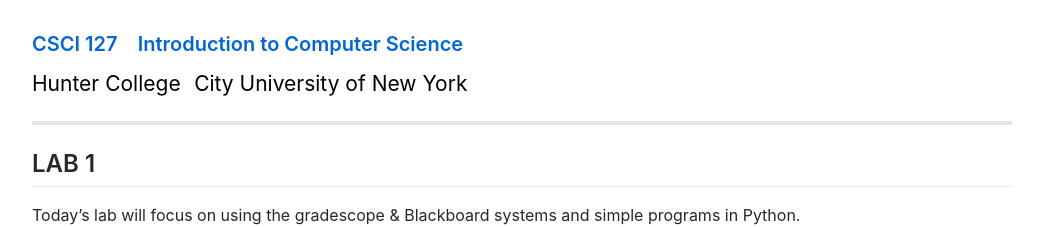
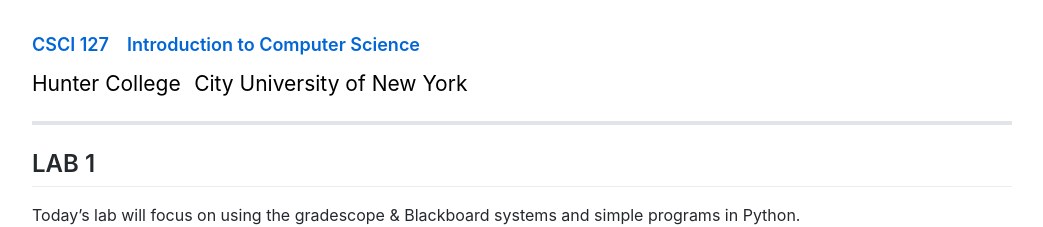
Before and after one commit to maryash/maryash.github.io, a Jekyll site: the page built from files/lab1.md, in a window 1280 px wide. Shown: the top 227 px of the page, without its empty margins (118-1161 px from the left). Built offline with Jekyll 4.4.1, drawn with Linux system fonts in a browser that asks for light colours; comment, search, counter and statistics services are not loaded.

Commit message:
Update lab1.md

```diff
--- a/files/lab1.md
+++ b/files/lab1.md
@@ -2,7 +2,7 @@
 layout: myDefault
 title: LAB 1
 ---
-### [<span style="font-size:20px">CSCI 127 &nbsp;&nbsp; Introduction to Computer Science</span>](../main.html)
+### [<span style="font-size:18px">CSCI 127 &nbsp;&nbsp; Introduction to Computer Science</span>](../main.html)
 <span style="line-height:0.1; font-size:21px; color:#000000">Hunter College</span><span style="line-height:0.1; font-size:16px"> &nbsp; </span><span style="line-height:0.1; font-size:21px; color:#000000;">City University of New York</span>
 
 ---
```
